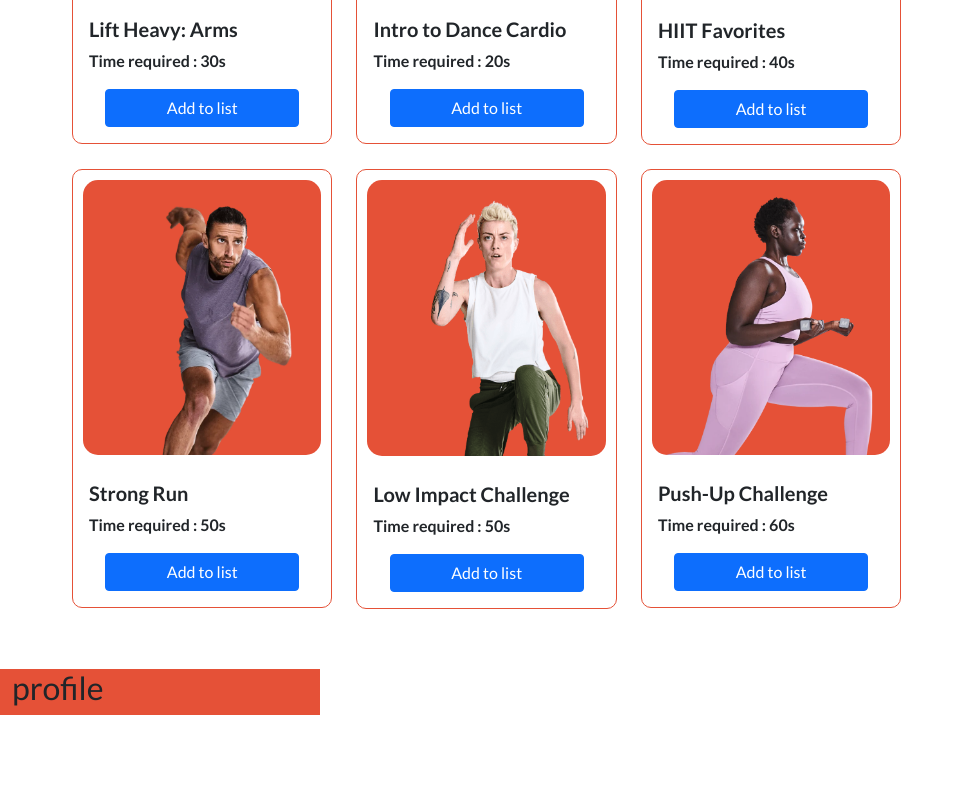
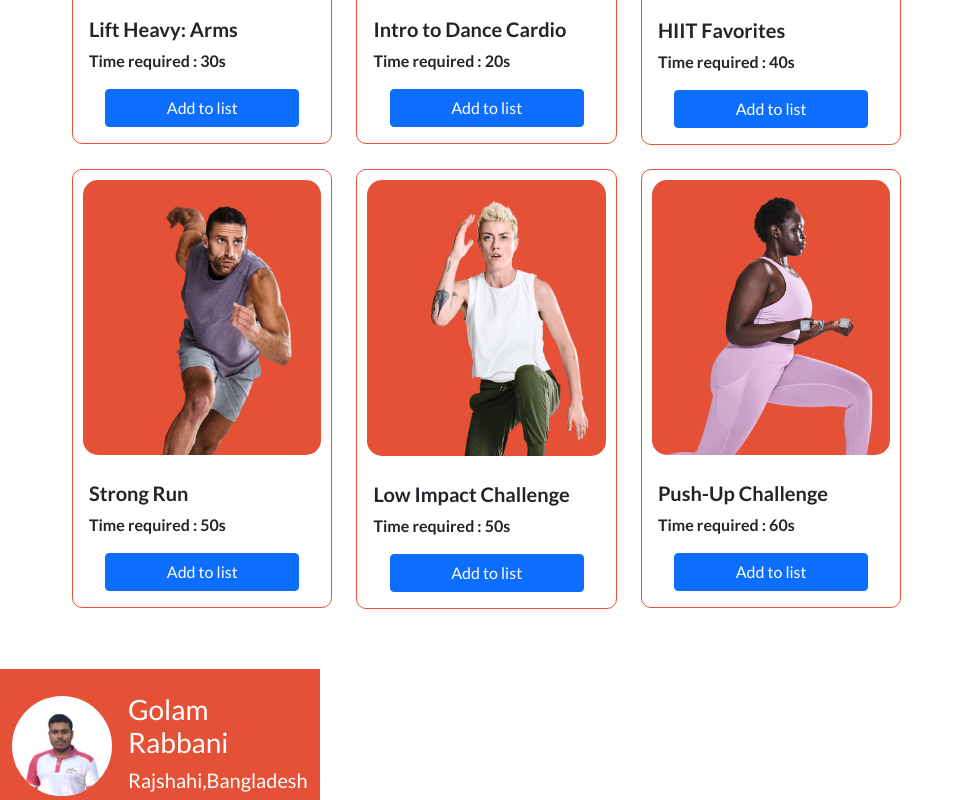
Before and after one commit to golamrabbani93/workout-world, a React (Create React App) app: page / in a window 1280 px wide. Shown: the part 502-1302 px from the top of the page, without its empty margins (0-964 px from the left). Before the commit the page ends 1217 px from the top, so only its background shows below. Built offline with nearby package versions, Linux system fonts and the light colour scheme.

Commit message:
display profile complete

```diff
--- a/src/components/Profile/Profile.css
+++ b/src/components/Profile/Profile.css
@@ -0,0 +1,17 @@
+.profile-img {
+	width: 100px;
+	height: 100px;
+	background-color: #fff;
+	border-radius: 50%;
+}
+
+.profile-img > img {
+	width: 100px;
+	height: 100px;
+	border-radius: 50%;
+	text-align: center;
+}
+.fitness-font {
+	font-size: 30px;
+	font-weight: 700;
+}
--- a/src/components/Profile/Profile.js
+++ b/src/components/Profile/Profile.js
@@ -1,9 +1,18 @@
 import React from 'react';
-
+import profileImage from './mypng.png';
+import './Profile.css';
 const Profile = () => {
 	return (
 		<div>
-			<h2>profile</h2>
+			<div className="profile d-flex align-items-center justify-content-center pt-4">
+				<div className="profile-img ">
+					<img src={profileImage} alt="" />
+				</div>
+				<div className="profile-data ms-3 text-white">
+					<h3>Golam Rabbani</h3>
+					<h5>Rajshahi,Bangladesh</h5>
+				</div>
+			</div>
 		</div>
 	);
 };
```
Also changed, not shown: src/components/Profile/mypng.png (added).
